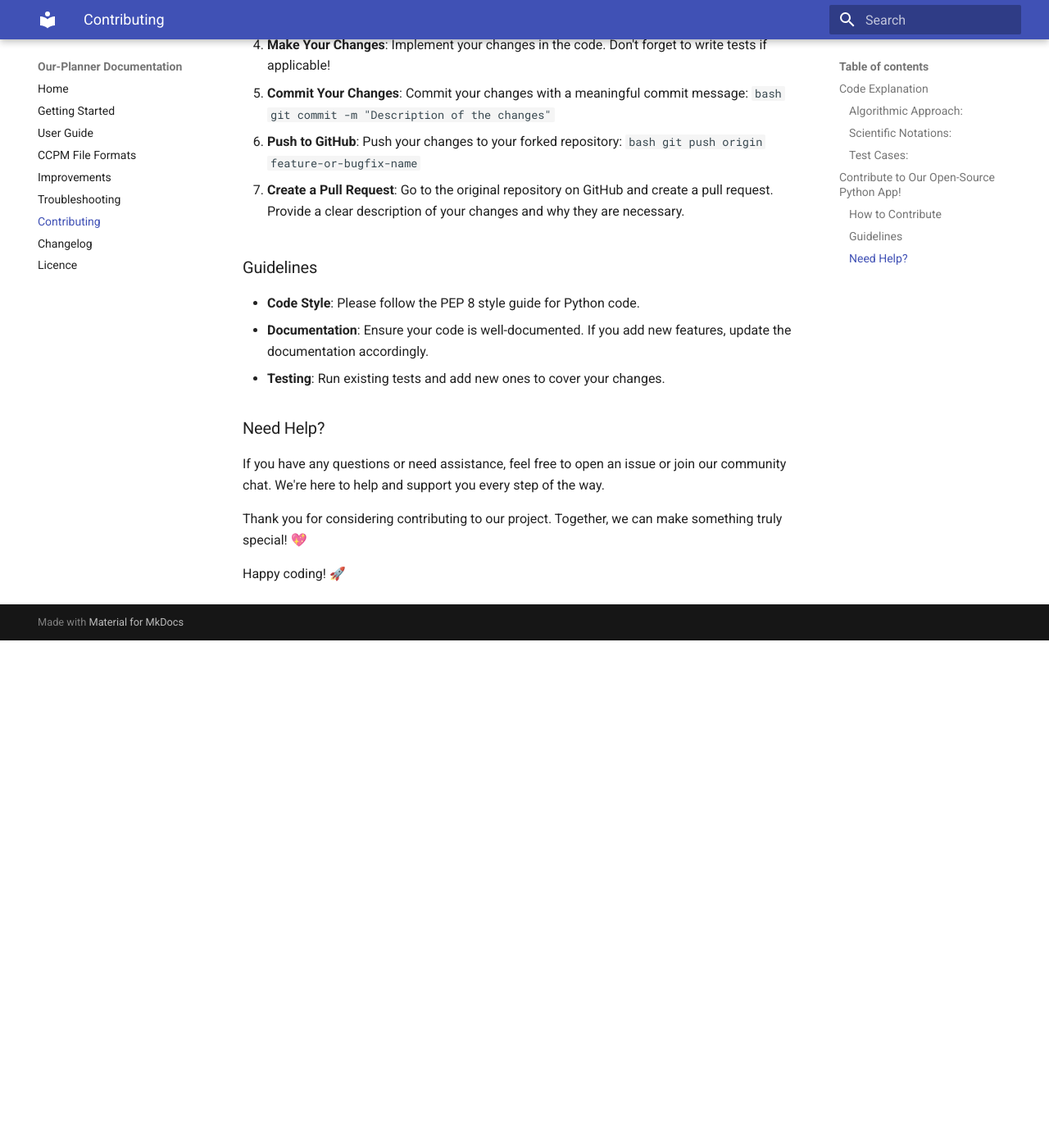
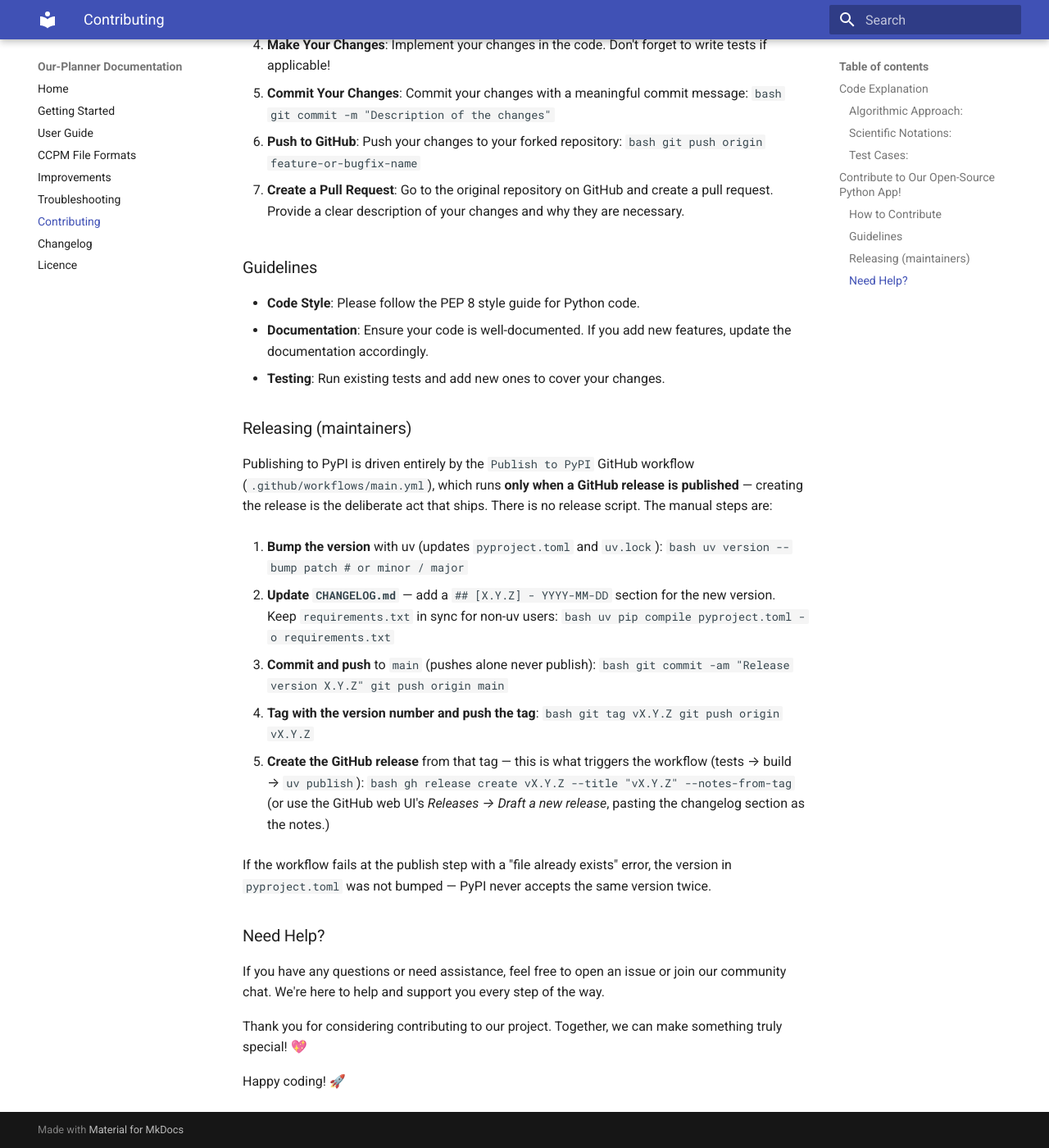
Before and after one commit to rnwolf/our-planner, an MkDocs documentation site: the page built from docs/contributing.md, in a window 1280 px wide and 1400 px high, scrolled down 1470 px. Shown: the whole window at 82% size. Built offline with MkDocs 1.6.1 and Material for MkDocs 9.7.7, drawn with Linux system fonts in a browser that asks for light colours; before the commit the page ends 2251 px from its top, so only the background shows below that.

Commit message:
Document the maintainer release process (uv version bump, tag, GitHub release)
Co-Authored-By: Claude Fable 5 <noreply@anthropic.com>

````diff
--- a/docs/contributing.md
+++ b/docs/contributing.md
@@ -61,6 +61,47 @@ We're thrilled to have you here and excited about the possibility of you contrib
 - **Documentation**: Ensure your code is well-documented. If you add new features, update the documentation accordingly.
 - **Testing**: Run existing tests and add new ones to cover your changes.
 
+### Releasing (maintainers)
+
+Publishing to PyPI is driven entirely by the `Publish to PyPI` GitHub workflow
+(`.github/workflows/main.yml`), which runs **only when a GitHub release is published** —
+creating the release is the deliberate act that ships. There is no release script. The manual
+steps are:
+
+1. **Bump the version** with uv (updates `pyproject.toml` and `uv.lock`):
+    ```bash
+    uv version --bump patch   # or minor / major
+    ```
+
+2. **Update `CHANGELOG.md`** — add a `## [X.Y.Z] - YYYY-MM-DD` section for the new version.
+   Keep `requirements.txt` in sync for non-uv users:
+    ```bash
+    uv pip compile pyproject.toml -o requirements.txt
+    ```
+
+3. **Commit and push** to `main` (pushes alone never publish):
+    ```bash
+    git commit -am "Release version X.Y.Z"
+    git push origin main
+    ```
+
+4. **Tag with the version number and push the tag**:
+    ```bash
+    git tag vX.Y.Z
+    git push origin vX.Y.Z
+    ```
+
+5. **Create the GitHub release** from that tag — this is what triggers the workflow
+   (tests → build → `uv publish`):
+    ```bash
+    gh release create vX.Y.Z --title "vX.Y.Z" --notes-from-tag
+    ```
+    (or use the GitHub web UI's *Releases → Draft a new release*, pasting the changelog
+    section as the notes.)
+
+If the workflow fails at the publish step with a "file already exists" error, the version in
+`pyproject.toml` was not bumped — PyPI never accepts the same version twice.
+
 ### Need Help?
 
 If you have any questions or need assistance, feel free to open an issue or join our community chat. We're here to help and support you every step of the way.
````
